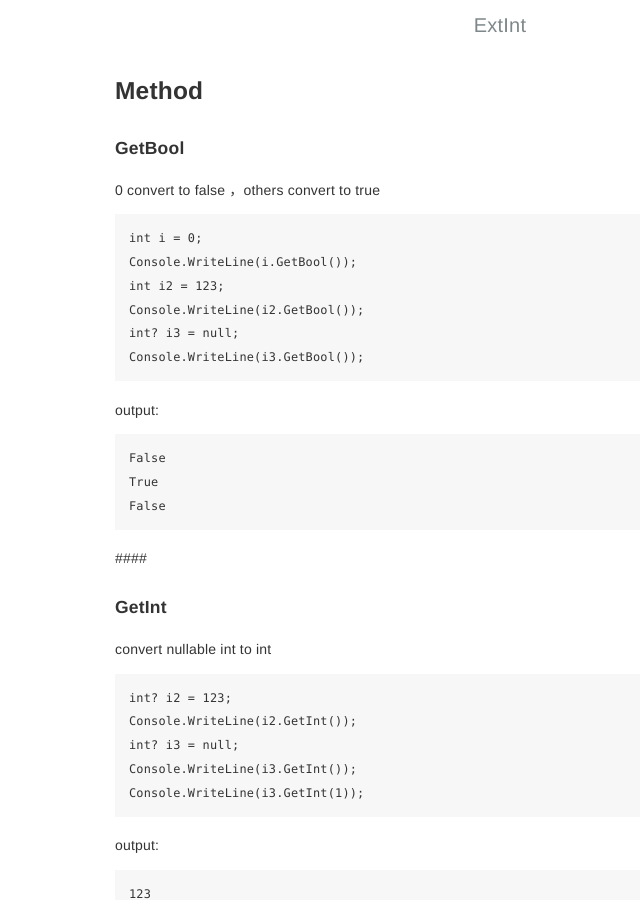
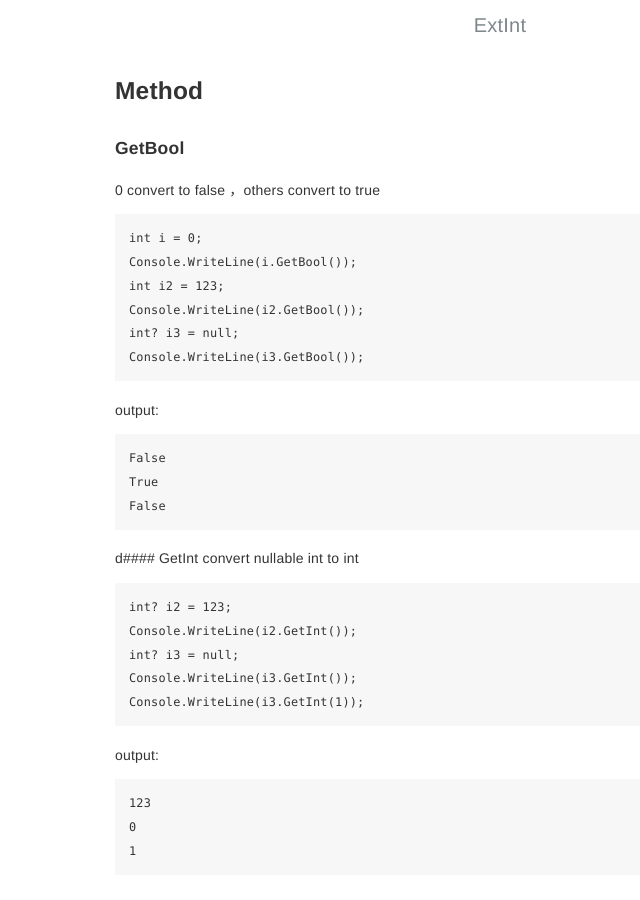
Before and after one commit to lhwsa2010/DotNet, a Jekyll site: the page built from docs/_posts/2021-07-26-ExtInt.md, in a window 1280 px wide. Shown: the whole page, without its empty margins (140-780 px from the left). Built offline with Jekyll 4.4.1, drawn with Linux system fonts in a browser that asks for light colours.

Commit message:
update ExtInt

````diff
--- a/docs/_posts/2021-07-26-ExtInt.md
+++ b/docs/_posts/2021-07-26-ExtInt.md
@@ -25,9 +25,7 @@ True
 False
 ```
 
-####
-
-#### GetInt
+d#### GetInt
 convert nullable int to int
 ```
 int? i2 = 123;
````
